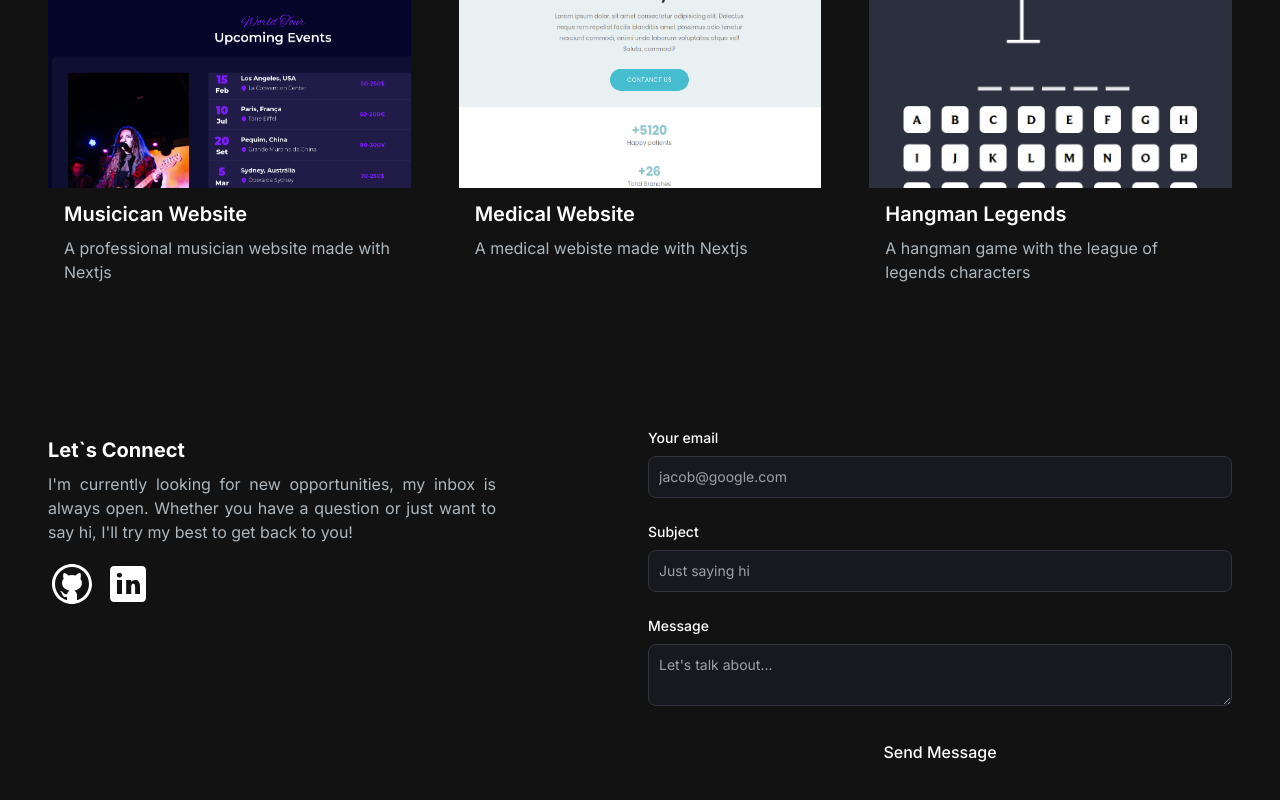
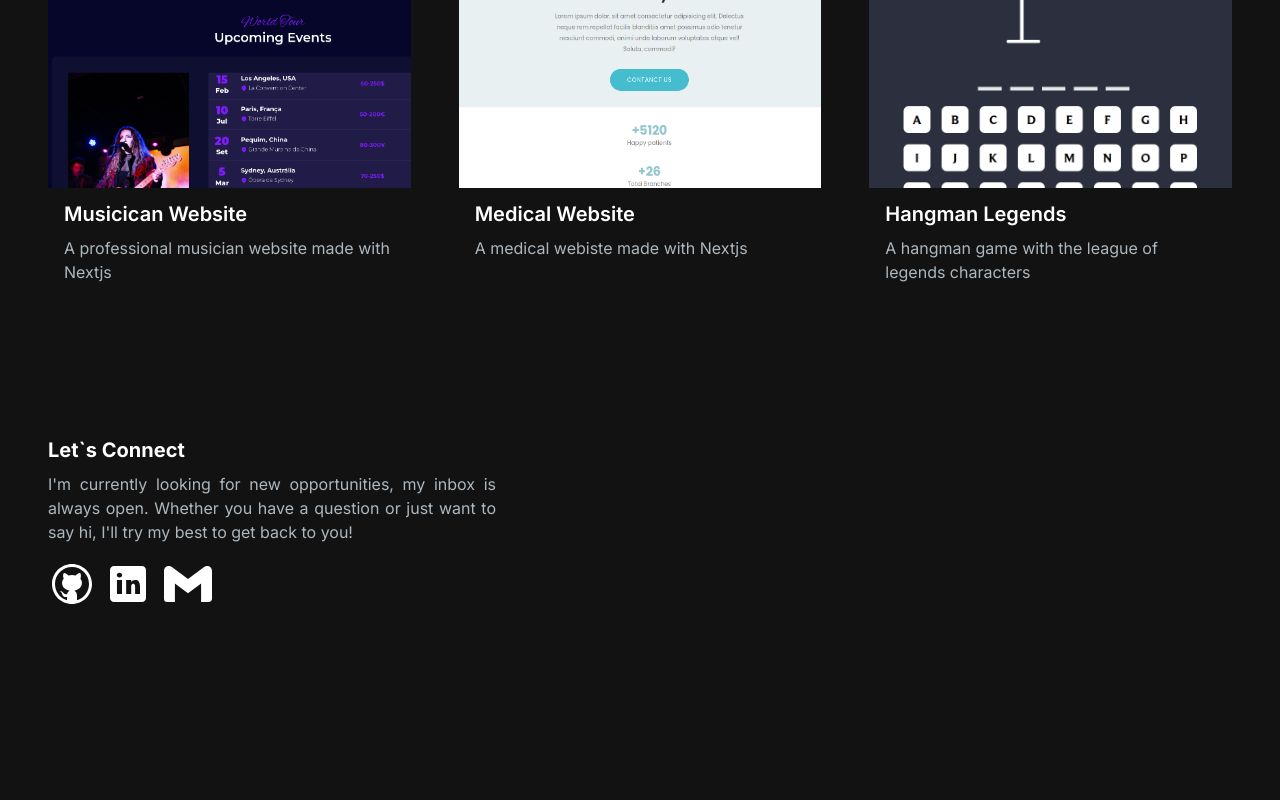
Before and after one commit to fomes/nextjs-portfolio-website, a Next.js app: page / in a window 1280 px wide. Shown: the part 1524-2324 px from the top of the page. Built offline with nearby package versions, Linux system fonts and the light colour scheme.

Commit message:
Update contact section

```diff
--- a/package.json
+++ b/package.json
@@ -14,6 +14,7 @@
     "next": "14.0.0",
     "react": "^18",
     "react-dom": "^18",
+    "react-icons": "^4.11.0",
     "react-scroll": "^1.9.0",
     "react-type-animation": "^3.2.0",
     "tailwind-merge": "^1.14.0"
--- a/src/components/ContactSection/index.tsx
+++ b/src/components/ContactSection/index.tsx
@@ -1,18 +1,13 @@
 "use client";
 
-import React, { useState } from "react";
+import React from "react";
 import GithubIcon from "../../../public/icons/github-icon.svg";
 import LinkedinIcon from "../../../public/icons/linkedin-icon.svg";
+import { SiGmail } from "react-icons/si";
 import Link from "next/link";
 import Image from "next/image";
 
 export default function ContactSection() {
-  const [emailSubmitted, setEmailSubmitted] = useState(false);
-
-  const handleSubmit = async (e: any) => {
-    e.preventDefault();
-  };
-
   return (
     <section
       id="contact"
@@ -42,75 +37,17 @@ export default function ContactSection() {
             <Image
               src={LinkedinIcon}
               alt="Linkedin Icon"
-              className="hover:scale-110 transition-all duration-300"
+              className="hover:scale-110 transition-all duration-300 mr-1"
+            />
+          </Link>
+          <Link href="mailto:fgomesdeluna@gmail.com" target="_blank">
+            <SiGmail
+              size={48}
+              className="text-white hover:scale-110 transition-all duration-300"
             />
           </Link>
         </div>
       </div>
-      <div>
-        {emailSubmitted ? (
-          <p className="text-green-500 text-sm mt-2">
-            Email sent successfully!
-          </p>
-        ) : (
-          <form className="flex flex-col" onSubmit={handleSubmit}>
-            <div className="mb-6">
-              <label
-                htmlFor="email"
-                className="text-white block mb-2 text-sm font-medium"
-              >
-                Your email
-              </label>
-              <input
-                name="email"
-                type="email"
-                id="email"
-                required
-                autoComplete="on"
-                className="bg-[#18191E] border border-[#33353F] placeholder-[#9CA2A9] text-gray-100 text-sm rounded-lg block w-full p-2.5"
-                placeholder="jacob@google.com"
-              />
-            </div>
-            <div className="mb-6">
-              <label
-                htmlFor="subject"
-                className="text-white block text-sm mb-2 font-medium"
-              >
-                Subject
-              </label>
-              <input
-                name="subject"
-                type="text"
-                id="subject"
-                required
-                autoComplete="on"
-                className="bg-[#18191E] border border-[#33353F] placeholder-[#9CA2A9] text-gray-100 text-sm rounded-lg block w-full p-2.5"
-                placeholder="Just saying hi"
-              />
-            </div>
-            <div className="mb-6">
-              <label
-                htmlFor="message"
-                className="text-white block text-sm mb-2 font-medium"
-              >
-                Message
-              </label>
-              <textarea
-                name="message"
-                id="message"
-                className="bg-[#18191E] border border-[#33353F] placeholder-[#9CA2A9] text-gray-100 text-sm rounded-lg block w-full p-2.5"
-                placeholder="Let's talk about..."
-              />
-            </div>
-            <button
-              type="submit"
-              className="bg-primary-500 hover:bg-primary-600 text-white font-medium py-2.5 px-5 rounded-lg w-full"
-            >
-              Send Message
-            </button>
-          </form>
-        )}
-      </div>
     </section>
   );
 }
```
Also changed, not shown: 1 other file (tests, documents, lock files or other folders).
